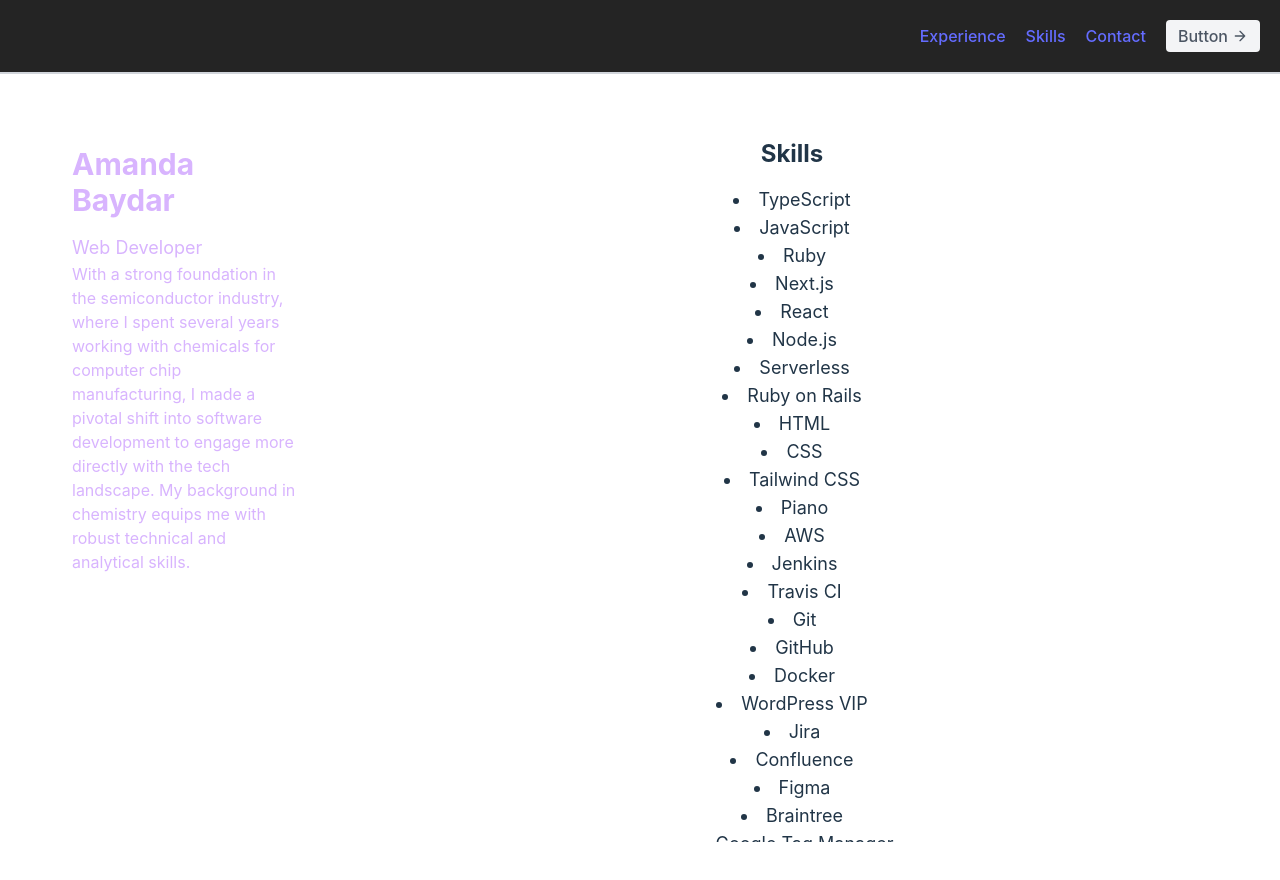
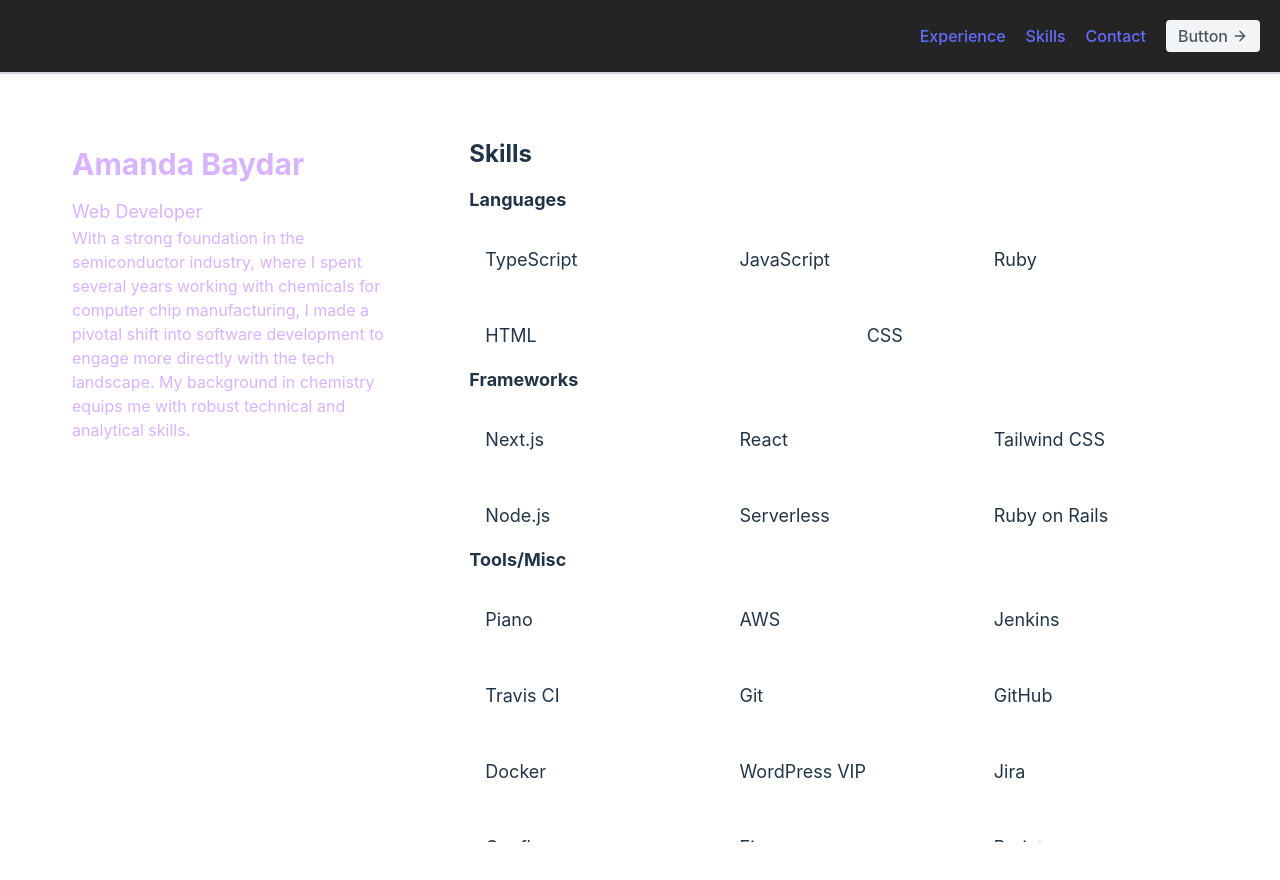
Before and after one commit to abaydar/portfolio-tailwind-css, a React (Vite) app: page / in a window 1280 px wide. Shown: the top 880 px of the page. Built offline with nearby package versions, Linux system fonts and the light colour scheme.

Commit message:
breakup skills into categories

```diff
--- a/src/App.tsx
+++ b/src/App.tsx
@@ -9,10 +9,10 @@ function App() {
     <>
       <Header/>
       <div className="flex h-screen main-content max-w-[1280px] mx-auto p-8">
-        <div className="w-1/4 p-4 sticky top-0 h-screen">
+        <div className="w-1/3 p-4 sticky top-0 h-screen">
           <About/>
         </div>
-        <div className='w-3/4 overflow-y-scroll p-4 text-center'>
+        <div className='w-2/3 overflow-y-scroll p-4 text-center'>
           <Skills/>
           <Experience/>
         </div>
--- a/src/components/skills.tsx
+++ b/src/components/skills.tsx
@@ -1,14 +1,31 @@
 import React from 'react';
-import { skills } from '../lib/data/skills';
+import { frameworks, languages, tools } from '../lib/data/skills';
 
 const Skills: React.FC = () => {
   return (
-    <div id='skills' className="p-4">
+    <div id='skills' className="p-4 text-left">
       <h2 className="text-2xl font-bold mb-4">Skills</h2>
-      <ul className="list-disc list-inside">
-        {skills.map((skill, index) => (
-          <li key={index} className="text-lg">
-            {skill}
+      <h3 className="text-lg font-bold mb-4">Languages</h3>
+      <ul className="flex flex-wrap gap-4">
+        {languages.map((language, index) => (
+          <li key={index} className="text-lg flex-1 min-w-[30%] p-4">
+            {language}
+          </li>
+        ))}
+      </ul>
+      <h3 className="text-lg font-bold mb-4">Frameworks</h3>
+      <ul className="flex flex-wrap gap-4">
+        {frameworks.map((framework, index) => (
+          <li key={index} className="text-lg flex-1 min-w-[30%] p-4">
+            {framework}
+          </li>
+        ))}
+      </ul>
+      <h3 className="text-lg font-bold mb-4">Tools/Misc</h3>
+      <ul className="flex flex-wrap gap-4">
+        {tools.map((tool, index) => (
+          <li key={index} className="text-lg flex-1 min-w-[30%] p-4">
+            {tool}
           </li>
         ))}
       </ul>
--- a/src/index.css
+++ b/src/index.css
@@ -3,13 +3,13 @@
 @tailwind utilities;
 
 @layer components {
-  .p-tag {
+  .experience-item {
     @apply
     p-6
     scale-90
     hover:scale-100
     hover:shadow-2xl
-    hover:border-rose-700
+    hover:border-rose-200
     transition
     ease-in-out
     duration-500
--- a/src/lib/data/skills.ts
+++ b/src/lib/data/skills.ts
@@ -27,5 +27,43 @@ export const skills = [
   'Segment',
   'New Relic',
   'VBA',
-  'SAP'
+  'SAP',
 ];
+
+export const languages = [
+  'TypeScript',
+  'JavaScript',
+  'Ruby',
+  'HTML',
+  'CSS',
+];
+
+export const frameworks = [
+  'Next.js',
+  'React',
+  'Tailwind CSS',
+  'Node.js',
+  'Serverless',
+  'Ruby on Rails',
+];
+
+export const tools = [
+  'Piano',
+  'AWS',
+  'Jenkins',
+  'Travis CI',
+  'Git',
+  'GitHub',
+  'Docker',
+  'WordPress VIP',
+  'Jira',
+  'Confluence',
+  'Figma',
+  'Braintree',
+  'Google Tag Manager',
+  'Google Analytics',
+  'Segment',
+  'New Relic',
+  'VBA',
+  'SAP',
+];
```
